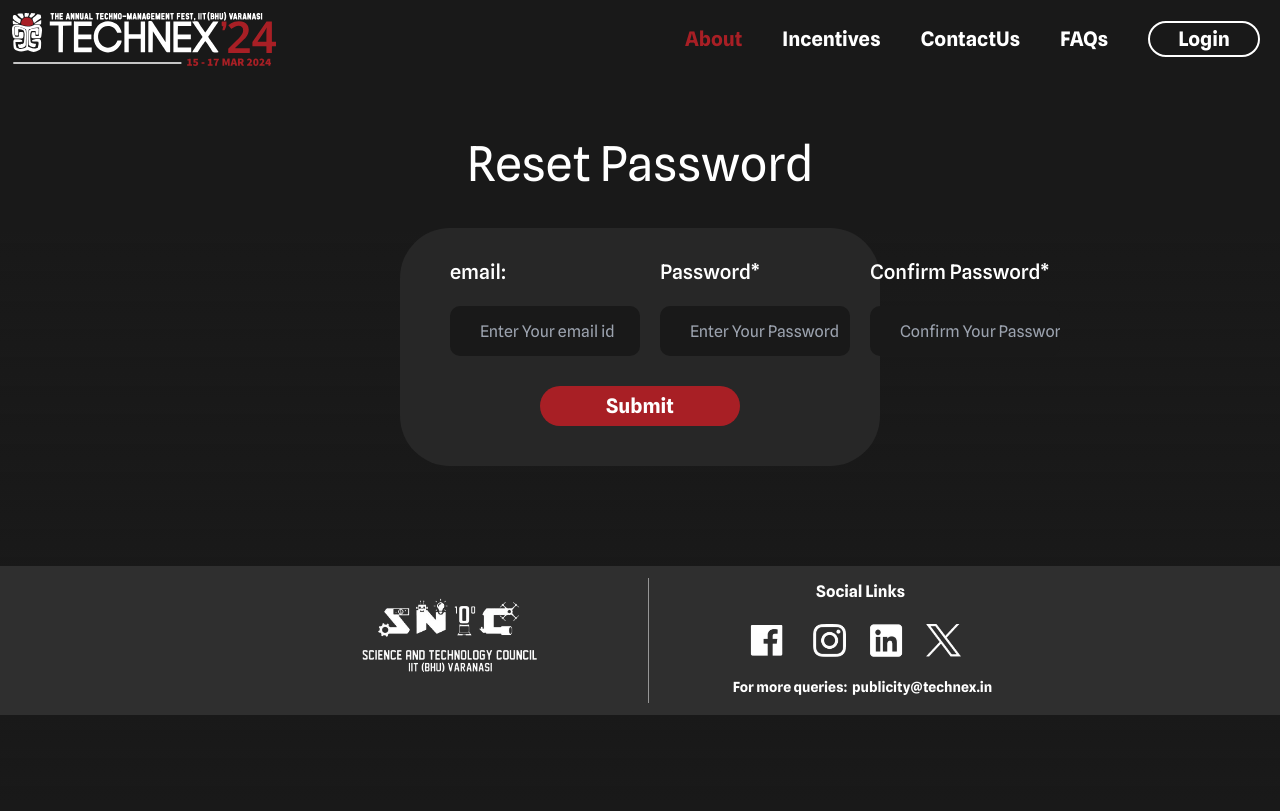
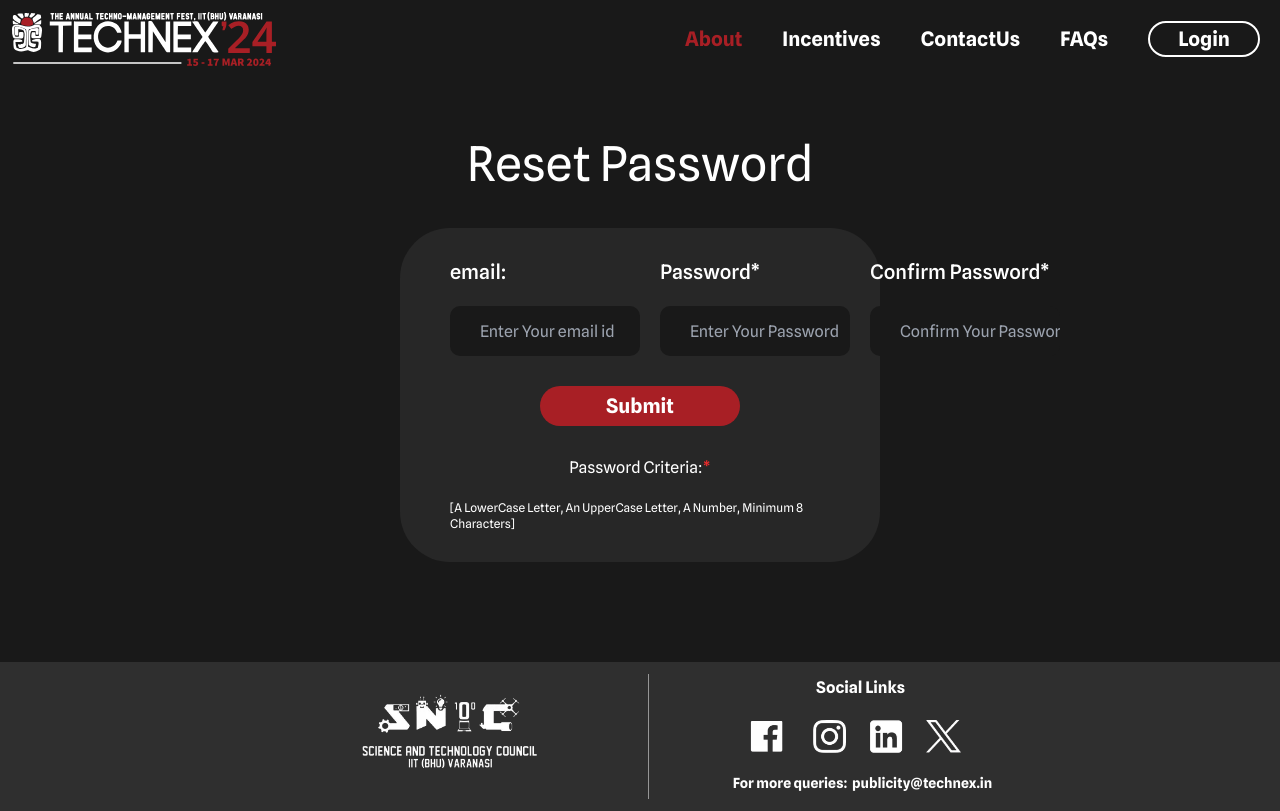
Before and after one commit to technex-iit-bhu/CA_Frontend, a Next.js app: page /resetpassword in a window 1280 px wide. Built offline with nearby package versions, Linux system fonts and the light colour scheme; a web font is replaced by a local one.

Commit message:
fix: added password criteria to reset password and / email in login

```diff
--- a/src/components/login.tsx
+++ b/src/components/login.tsx
@@ -65,8 +65,8 @@ const Login = () => {
           >
             <div className='flex flex-col content-center gap-5 self-stretch lg:flex-row'>
               <Textbox
-                label='Username:'
-                placeholder='Enter Your Username'
+                label='Username&nbsp;/&nbsp;email:'
+                placeholder='Enter Username or email'
                 name='username'
                 type='text'
                 value={formData.username}
--- a/src/components/resetpassword.tsx
+++ b/src/components/resetpassword.tsx
@@ -100,6 +100,11 @@ const ForgotPassword = () => {
             >
               Submit
             </button>
+            <p>Password Criteria:<span className='text-[#F42C2C]'>*</span></p>
+            <p className='text-xs'>
+            [A LowerCase Letter, An UpperCase Letter, A
+              Number, Minimum 8 Characters]
+            </p>
           </form>
           {showModal && (
             <div
```
